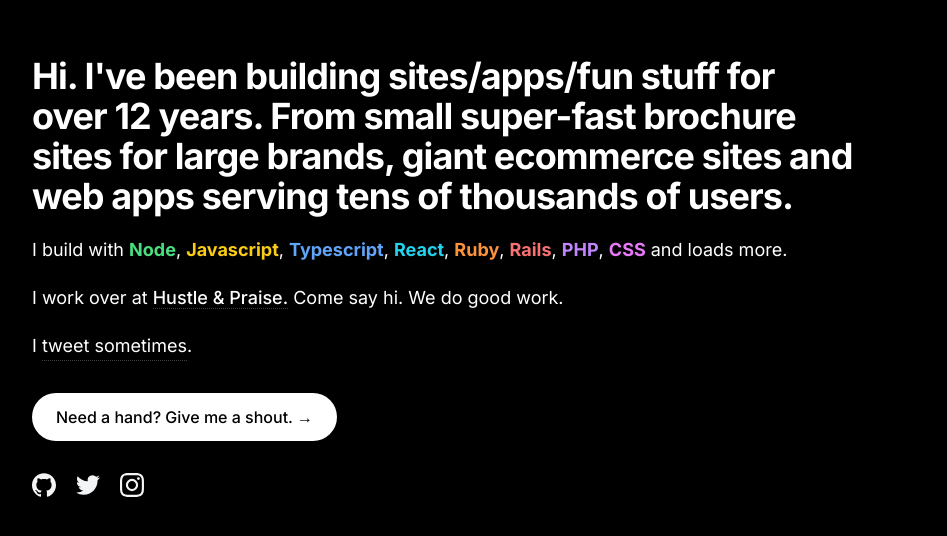
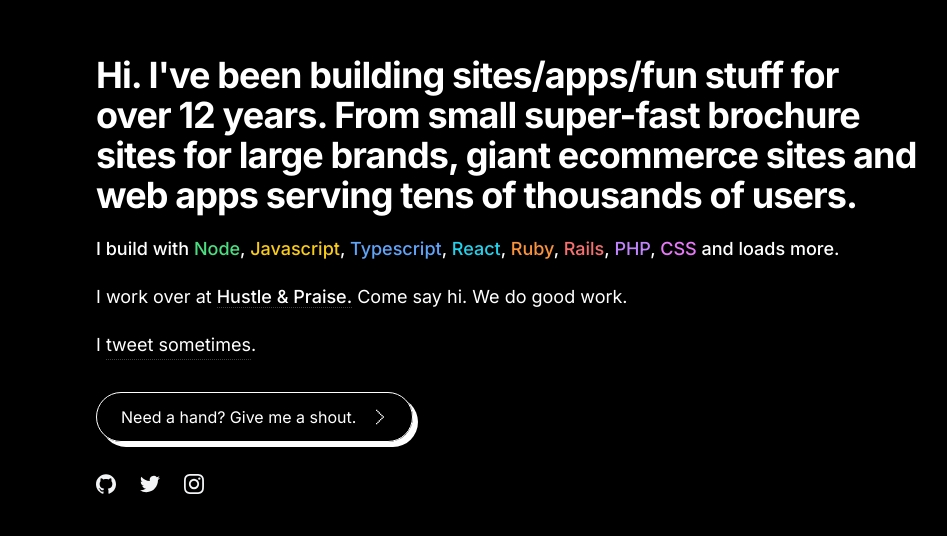
Before and after one commit to Wurren/warrenhaskins.dev, a Next.js app: page / in a window 1280 px wide. Shown: the part 134-670 px from the top of the page, without its empty margins (32-979 px from the left). Built offline with nearby package versions, Linux system fonts and the light colour scheme.

Commit message:
type and buttons

```diff
--- a/app/app.css
+++ b/app/app.css
@@ -5,3 +5,17 @@
 .text-pretty {
     text-wrap: balance;
 }
+
+html,
+body {
+    -webkit-font-smoothing: antialiased;
+    -moz-osx-font-smoothing: grayscale;
+}
+
+.shadow-hard {
+    box-shadow: 5px 5px 0px rgba(255, 255, 255, 1);
+}
+
+.shadow-hard:hover {
+    box-shadow: 2px 2px 0px rgba(255, 255, 255, 1);
+}
--- a/app/page.tsx
+++ b/app/page.tsx
@@ -3,22 +3,22 @@
 export default function Home() {
     return (
         <>
-            <div className="flex items-center min-h-dscreen md:min-h-screen p-5 lg:p-12 xl:p-16 2xl:p-32 text-white">
+            <div className="flex items-center min-h-dscreen md:min-h-screen p-5 lg:p-12 xl:p-32 2xl:p-44 text-white">
                 <div className="max-w-4xl">
                     <h1 className="my-5 text-2xl font-bold md:text-4xl tracking-tight text-pretty">
                         Hi. I've been building sites/apps/fun stuff for over 12 years. From small super-fast brochure
                         sites for large brands, giant ecommerce sites and web apps serving tens of thousands of users.
                     </h1>
 
-                    <p className="my-5 md:text-lg">
-                        I build with <span className="font-bold text-green-400">Node</span>,{' '}
-                        <span className="font-bold text-yellow-400">Javascript</span>,{' '}
-                        <span className="font-bold text-blue-400">Typescript</span>,{' '}
-                        <span className="font-bold text-cyan-400">React</span>,{' '}
-                        <span className="font-bold text-orange-400">Ruby</span>,{' '}
-                        <span className="font-bold text-red-400">Rails</span>,{' '}
-                        <span className="font-bold text-purple-400">PHP</span>,{' '}
-                        <span className="font-bold text-fuchsia-400">CSS</span> and loads more.
+                    <p className="my-5 md:text-lg font-medium">
+                        I build with <span className="font-bold-o text-green-400">Node</span>,{' '}
+                        <span className="font-bold-o text-yellow-400">Javascript</span>,{' '}
+                        <span className="font-bold-o text-blue-400">Typescript</span>,{' '}
+                        <span className="font-bold-o text-cyan-400">React</span>,{' '}
+                        <span className="font-bold-o text-orange-400">Ruby</span>,{' '}
+                        <span className="font-bold-o text-red-400">Rails</span>,{' '}
+                        <span className="font-bold-o text-purple-400">PHP</span>,{' '}
+                        <span className="font-bold-o text-fuchsia-400">CSS</span> and loads more.
                     </p>
 
                     <p className="my-5 md:text-lg">
@@ -50,9 +50,17 @@
                     <p className="my-8">
                         <a
                             href="mailto:warrenhaskins@gmail.com"
-                            className="inline-block p-3 px-6 transition-all duration-200 ease-in-out bg-white rounded-full shadow hover:bg-gray-300 text-black font-medium"
+                            className="shadow-hard inline-flex space-x-4 p-3 px-6 transition-all duration-200 ease-in-out border border-white text-white rounded-full shadow hover:bg-gray-300font-medium"
                         >
-                            Need a hand? Give me a shout. &rarr;
+                            <span>Need a hand? Give me a shout.</span>
+                            <svg xmlns="http://www.w3.org/2000/svg" viewBox="0 0 12.7 12.7" fill="#fff" className="w-4">
+                                <path
+                                    d="M-166.158 119.275v1.059h1.059v-1.059zm1.059 1.059v1.058h1.058v-1.058zm1.058 1.058v1.06h1.059v-1.06zm1.059 1.06v1.057h1.058v-1.058zm1.058 1.057v1.06h1.06v-1.06zm1.06 1.06v1.056h1.055v-1.057zm0 1.056h-1.06v1.058h1.06zm-1.06 1.058h-1.058v1.06h1.058zm-1.058 1.06h-1.059v1.058h1.059zm-1.059 1.058h-1.058v1.058h1.058zm-1.058 1.058h-1.06v1.059h1.06z"
+                                    color="#ffffff"
+                                    overflow="visible"
+                                    transform="translate(169.333 -118.746)"
+                                ></path>
+                            </svg>
                         </a>
                     </p>
 
@@ -66,7 +74,7 @@
                             >
                                 <span className="sr-only">Follow me on Github</span>
                                 <svg
-                                    className="w-6 h-6"
+                                    className="w-5 h-5"
                                     fill="currentColor"
                                     viewBox="0 0 24 24"
                                     xmlns="http://www.w3.org/2000/svg"
@@ -84,7 +92,7 @@
                             >
                                 <span className="sr-only">Follow me on Twitter</span>
                                 <svg
-                                    className="w-6 h-6"
+                                    className="w-5 h-5"
                                     fill="currentColor"
                                     xmlns="http://www.w3.org/2000/svg"
                                     viewBox="0 0 24 24"
@@ -102,7 +110,7 @@
                             >
                                 <span className="sr-only">Follow me on Instagram</span>
                                 <svg
-                                    className="w-6 h-6"
+                                    className="w-5 h-5"
                                     viewBox="0 0 24 24"
                                     fill="currentColor"
                                     xmlns="http://www.w3.org/2000/svg"
```
